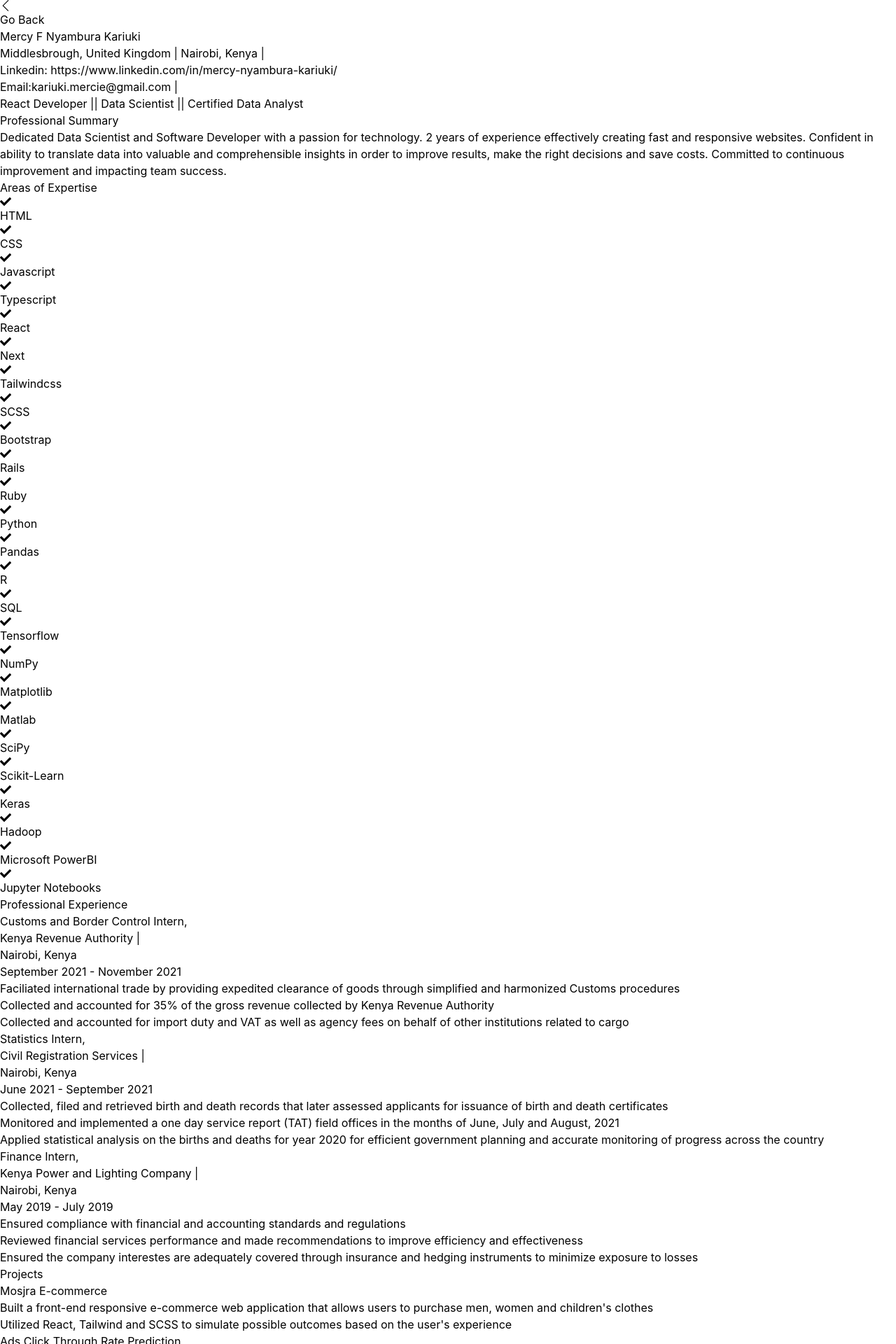
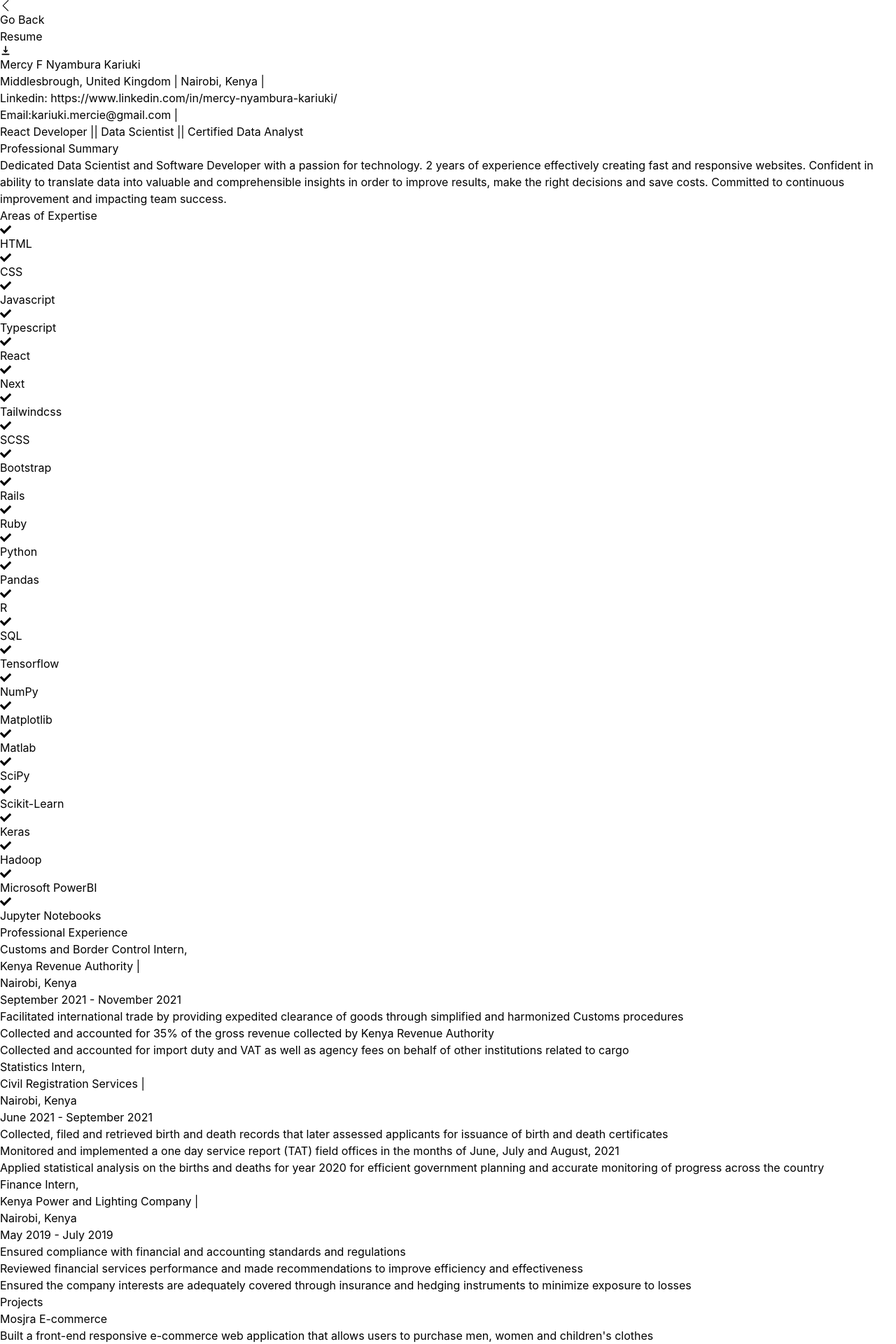
Before and after one commit to mknyambura/NyamburaMercy, a React (Vite) app: page /resume in a window 1280 px wide. Shown: the top 1920 px of the page at 70% size. Built offline with nearby package versions, Linux system fonts and the light colour scheme; data requests are answered from the project's data file.

Commit message:
upload resume

```diff
--- a/db.json
+++ b/db.json
@@ -307,7 +307,7 @@
             "company": "Kenya Revenue Authority",
             "duration": "September 2021 - November 2021",
             "location": "Nairobi, Kenya",
-            "task1": "Faciliated international trade by providing expedited clearance of goods through simplified and harmonized Customs procedures",
+            "task1": "Facilitated international trade by providing expedited clearance of goods through simplified and harmonized Customs procedures",
             "task2": "Collected and accounted for 35% of the gross revenue collected by Kenya Revenue Authority",
             "task3": "Collected and accounted for import duty and VAT as well as agency fees on behalf of other institutions related to cargo"
         },
@@ -329,7 +329,7 @@
             "location": "Nairobi, Kenya",
             "task1": "Ensured compliance with financial and accounting standards and regulations",
             "task2": "Reviewed financial services performance and made recommendations to improve efficiency and effectiveness",
-            "task3": "Ensured the company interestes are adequately covered through insurance and hedging instruments to minimize exposure to losses"
+            "task3": "Ensured the company interests are adequately covered through insurance and hedging instruments to minimize exposure to losses"
         }
     ],
     "projects": [
--- a/src/components/Resume.jsx
+++ b/src/components/Resume.jsx
@@ -5,12 +5,15 @@ import { FaCheck } from 'react-icons/fa'
 import LandingNavbar from './LandingNavbar'
 import { SlArrowLeft } from 'react-icons/sl'
 import { Link } from 'react-router-dom'
+import { HiDownload } from 'react-icons/hi'
+import resume from '../components/Mercy_Kariuki_Resume.pdf'
 
 const Resume = () => {
     const [expertise, setExpertise] = useState([])
     const [work, setWork] = useState([])
     const [projects, setProjects] = useState([])
     const [education, setEducation] = useState([])
+
     useEffect(() => {
         fetch('./react')
         .then((response) => response.json())
@@ -37,8 +40,20 @@ const Resume = () => {
         .then(setEducation)
     }, [])
 
+    const downloadButton = () => {
+        fetch('/Mercy_Kariuki_Resume.pdf')
+        .then((response) => {
+            response.blob()
+        })
+        .then((blob) => {
+            const fileURL = window.URL.createObjectURL(blob);
+            let alink = document.create
+        })
+    }
+
   return (
     <div>
+        <div className='px-6 flex flex-row items-center justify-between'>
             <Link to='/'>
                 <div className='flex flex-row gap-3 items-center px-6 py-12'>
                     <Link to='/' className='bg-[#154360] rounded-full px-3 py-3'>
@@ -47,6 +62,18 @@ const Resume = () => {
                     <h1 className='text-[#154360] font-bold text-2xl'>Go Back</h1>
                 </div>
             </Link>
+            <a
+                href={resume}
+                className='active:translate-y-2 active:bg-white active:text-[#154360] flex flex-row items-center gap-3 px-12 font-bold bg-[#154360] text-white text-xl px-8 py-1'
+                download="Resume"
+                target='_blank'
+                rel='noopener noreferrer'
+
+            >
+                    Resume
+                    <HiDownload className='text-white'/>
+            </a>
+        </div>
         <div className='px-6 flex flex-col gap-8 items-center'>
             <div className='py-8 w-full flex flex-col gap-8 items-center'>
                 <h1 className='uppercase font-bold text-4xl text-[#154360]'>Mercy F Nyambura Kariuki</h1>
```
Also changed, not shown: 1 other file (tests, documents, lock files or other folders). Lines whose indentation alone changed are shown as unchanged.
